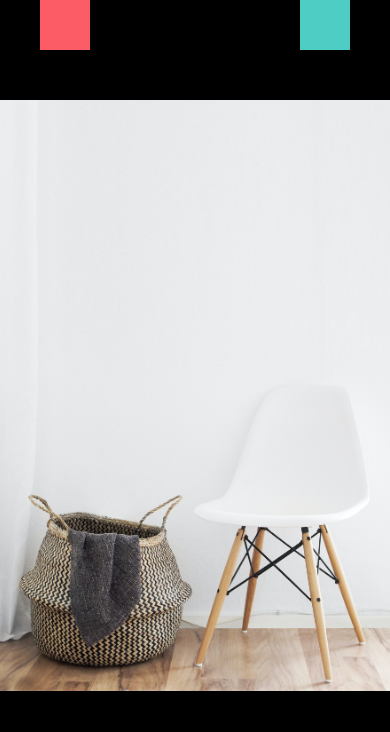
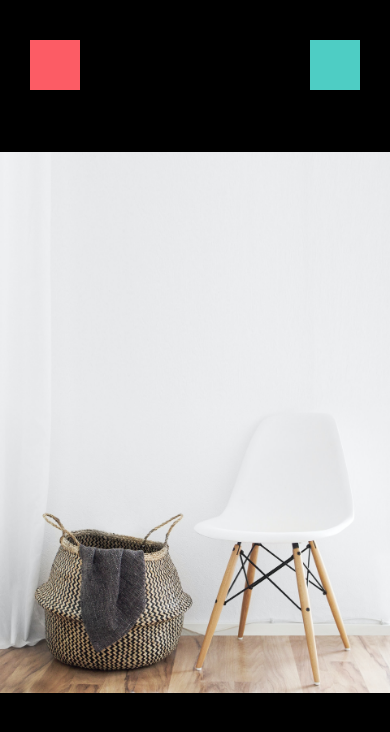
Before and after one commit to stephencarico/DoneWithIt, a React Native app: screen / in a window 390 px wide. Shown: the top 732 px of the page. Built offline with nearby package versions, Linux system fonts and the light colour scheme.

Commit message:
feat: ViewImageScreen course approach

```diff
--- a/app/screens/ViewImageScreen.js
+++ b/app/screens/ViewImageScreen.js
@@ -1,43 +1,45 @@
 import React from 'react';
-import { Image, SafeAreaView, StatusBar, StyleSheet, View } from 'react-native';
+import { Image, StyleSheet, View } from 'react-native';
 
-function OtherScreen(props) {
+function ViewImageScreen(props) {
   return (
-    <SafeAreaView style={styles.container}>
-      <StatusBar
-        barStyle={'default'}
+    <View style={styles.container}>
+      <View style={styles.closeIcon}></View>
+      <View style={styles.deleteIcon}></View>
+      <Image
+        style={styles.image}
+        resizeMode='contain'
+        source={require('../assets/chair.jpg')}
       />
-      <View style={{
-        flexDirection: 'row',
-        justifyContent: 'space-between',
-        paddingHorizontal: 40
-      }}>
-        <View style={{
-          height: 50,
-          width: 50,
-          backgroundColor: '#fc5c65'
-        }} />
-        <View style={{
-          height: 50,
-          width: 50,
-          backgroundColor: '#4ecdc4'
-        }} />
-      </View>
-      <Image source={require('../assets/chair.jpg')} style={styles.image} />
-    </SafeAreaView>
+    </View>
   );
 }
 
-export default OtherScreen;
-
 const styles = StyleSheet.create({
+  closeIcon: {
+    width: 50,
+    height: 50,
+    backgroundColor: '#fc5c65',
+    position: 'absolute',
+    top: 40,
+    left: 30
+  },
   container: {
     flex: 1,
     backgroundColor: 'black',
   },
+  deleteIcon: {
+    width: 50,
+    height: 50,
+    backgroundColor: '#4ecdc4',
+    position: 'absolute',
+    top: 40,
+    right: 30
+  },
   image: {
-    height: '70%',
-    width: '100%',
-    top: 50,
+    height: '100%',
+    width: '100%'
   }
 })
+
+export default ViewImageScreen;
```
Also changed, not shown: app/screens/MyViewImageScreen.js (added, +43 -0 lines).
